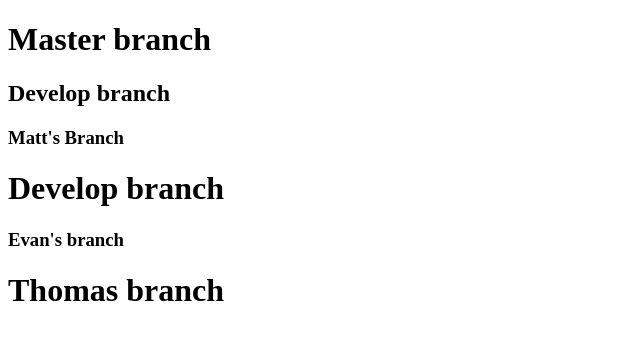
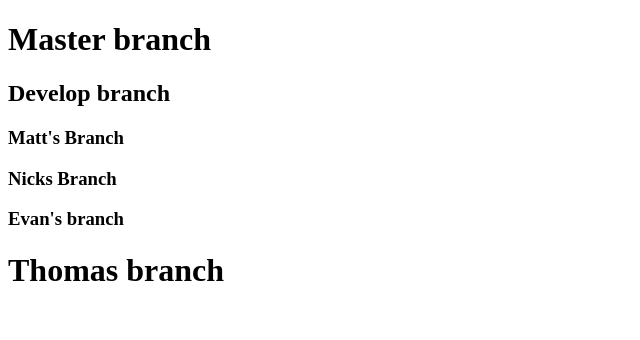
Before and after one commit to ThomasCGlover/serverblue, a website: page index.html in a window 1280 px wide. Shown: the whole page, without its empty margins (0-640 px from the left). Drawn offline with Linux system fonts and the light colour scheme.

Commit message:
first push

```diff
--- a/index.html
+++ b/index.html
@@ -10,8 +10,8 @@
 
     <h2>Develop branch</h2>
     <h3>Matt's Branch</h3>
-    <h1>Develop branch</h1>
 
+    <h3>Nicks Branch</h3>
     <h3>Evan's branch</h3>
 
     <h1>Thomas branch</h1>
```
